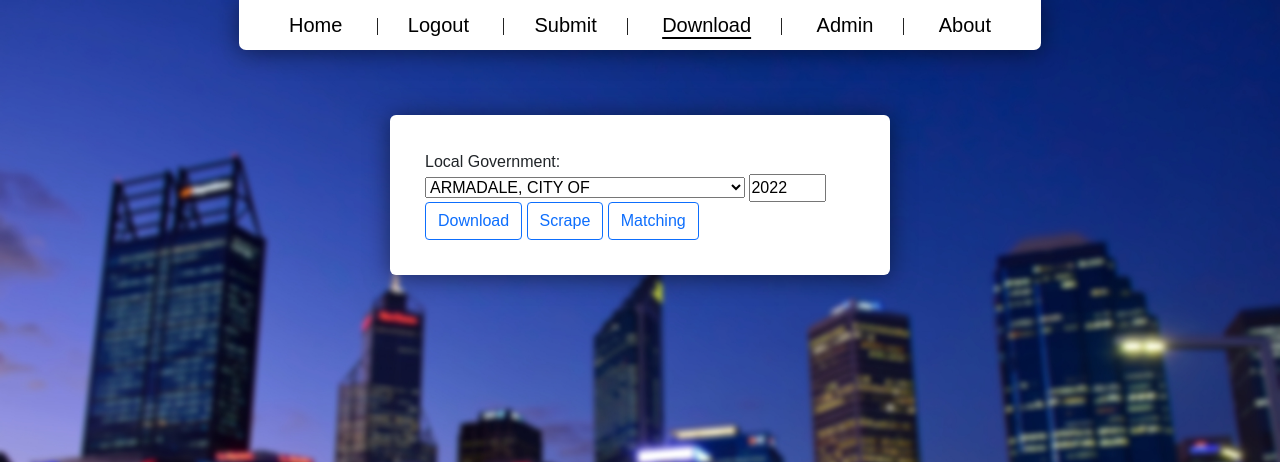
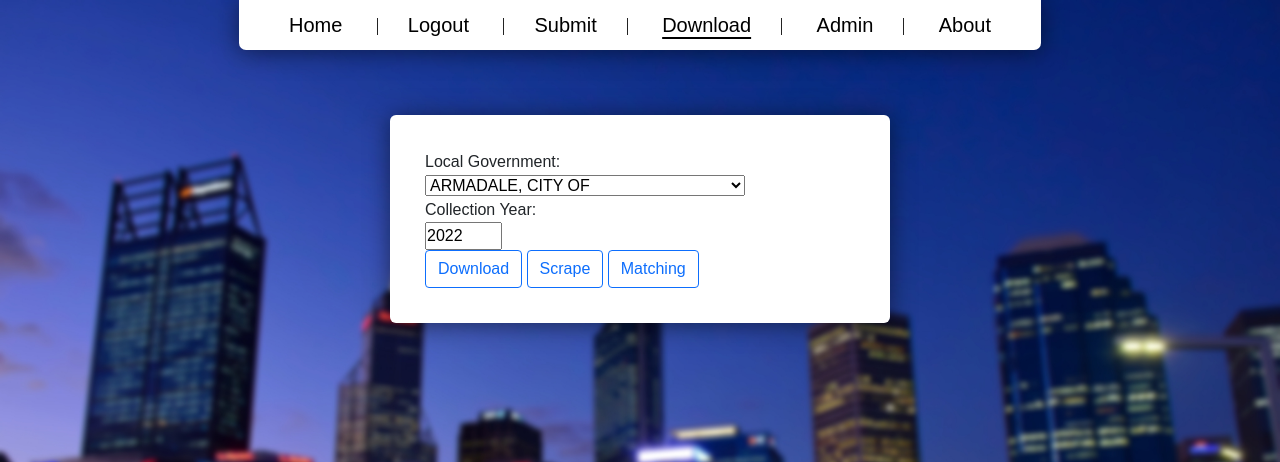
Before and after one commit to Burbukje/CITS3200, a Django app: page /downloader_view/ in a window 1280 px wide. Shown: the top 462 px of the page. Run offline with Django 4.2, Linux system fonts and the light colour scheme; a user stored in the database is signed in.

Commit message:
formatting

```diff
--- a/webScraper/templates/downloader.html
+++ b/webScraper/templates/downloader.html
@@ -14,6 +14,7 @@
             {% csrf_token %}
             <!-- <input type="text" name="q" value="{{request.GET.q}}" class="form-control rounded" placeholder="LGA" aria-label="Search" aria-describedby="search-addon"> -->
             <label for="lga">Local Government:</label>
+            <br>
             <select name="lga" id="lga">
               <option value="ARMADALE, CITY OF">ARMADALE, CITY OF</option>
               <option value="BASSENDEAN, TOWN OF">BASSENDEAN, TOWN OF</option>
@@ -47,6 +48,9 @@
               <option value="VINCENT, CITY OF">VINCENT, CITY OF</option>
               <option value="WANNEROO, CITY OF">WANNEROO, CITY OF</option>
             </select>
+            <br>
+            <label for="year">Collection Year:</label>
+            <br>
             <input type="number" id="collection-year" name="year" placeholder="Collection Year" min="2008" max="2099" step="1" value="2022">
             <br>
             <input type="submit" name="submit" value="Download" class="btn btn-outline-primary">
--- a/webScraper/templates/uploader.html
+++ b/webScraper/templates/uploader.html
@@ -15,6 +15,7 @@
     <p>Upload CSV file via the dialog or drop file into dashed region</p>
     <input type="file" id="fileElem" accept=".xlsx" name="excel_file" onchange="handleFiles(this.files)">
     <label for="lga">Local Government:</label>
+    <br>
     <select name="lga" id="lga">
       <option value="ARMADALE, CITY OF">ARMADALE, CITY OF</option>
       <option value="BASSENDEAN, TOWN OF">BASSENDEAN, TOWN OF</option>
@@ -50,6 +51,7 @@
     </select>
     <br>
     <label for="year">Collection Year:</label>
+    <br>
     <input type="number" id="collection-year" name="year" placeholder="Collection Year" min="2008" max="2099" step="1" value="2022">
     <br>
     <label class="button" for="fileElem">Select Excel file</label>
```
Also changed, not shown: db.sqlite3, 1 other file.
